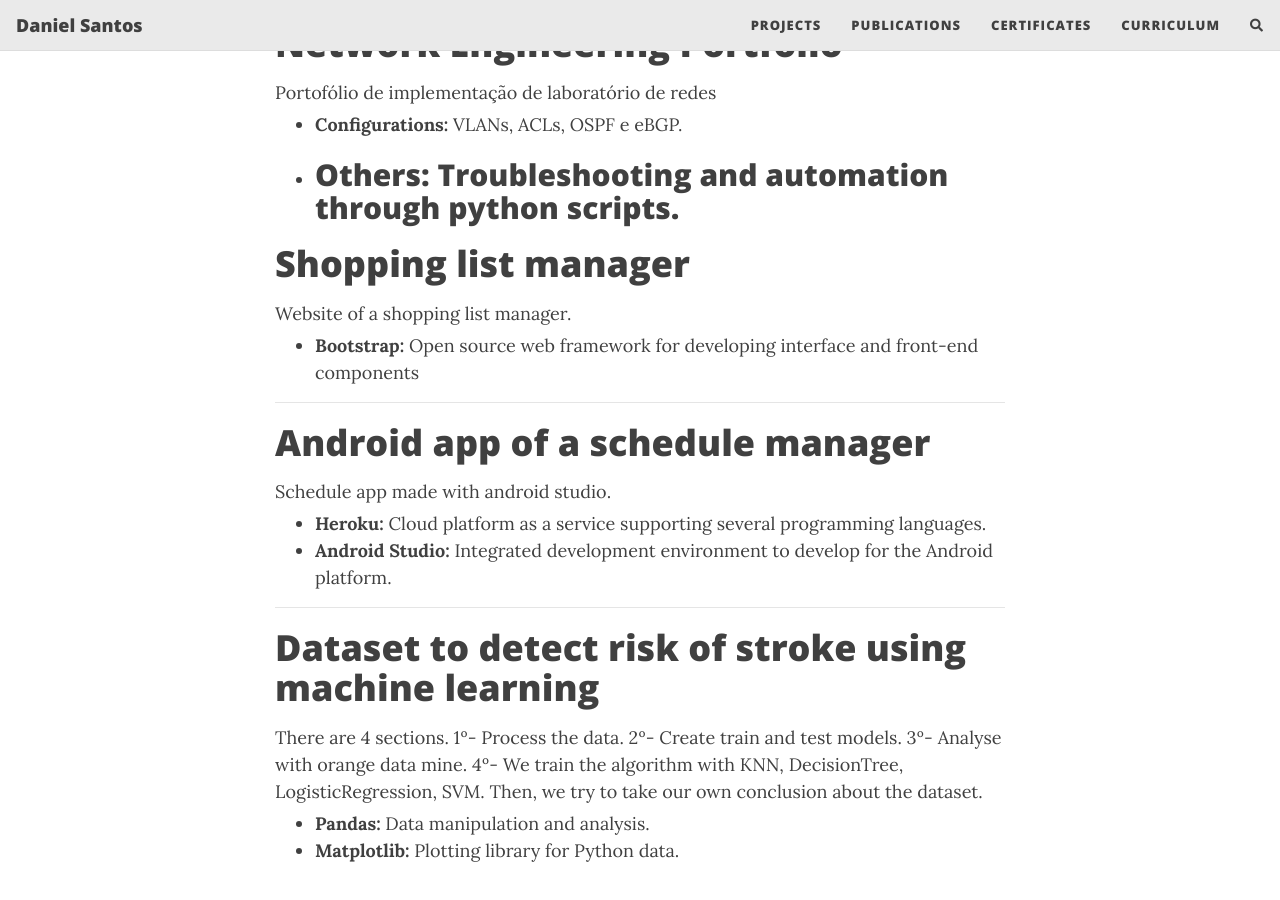
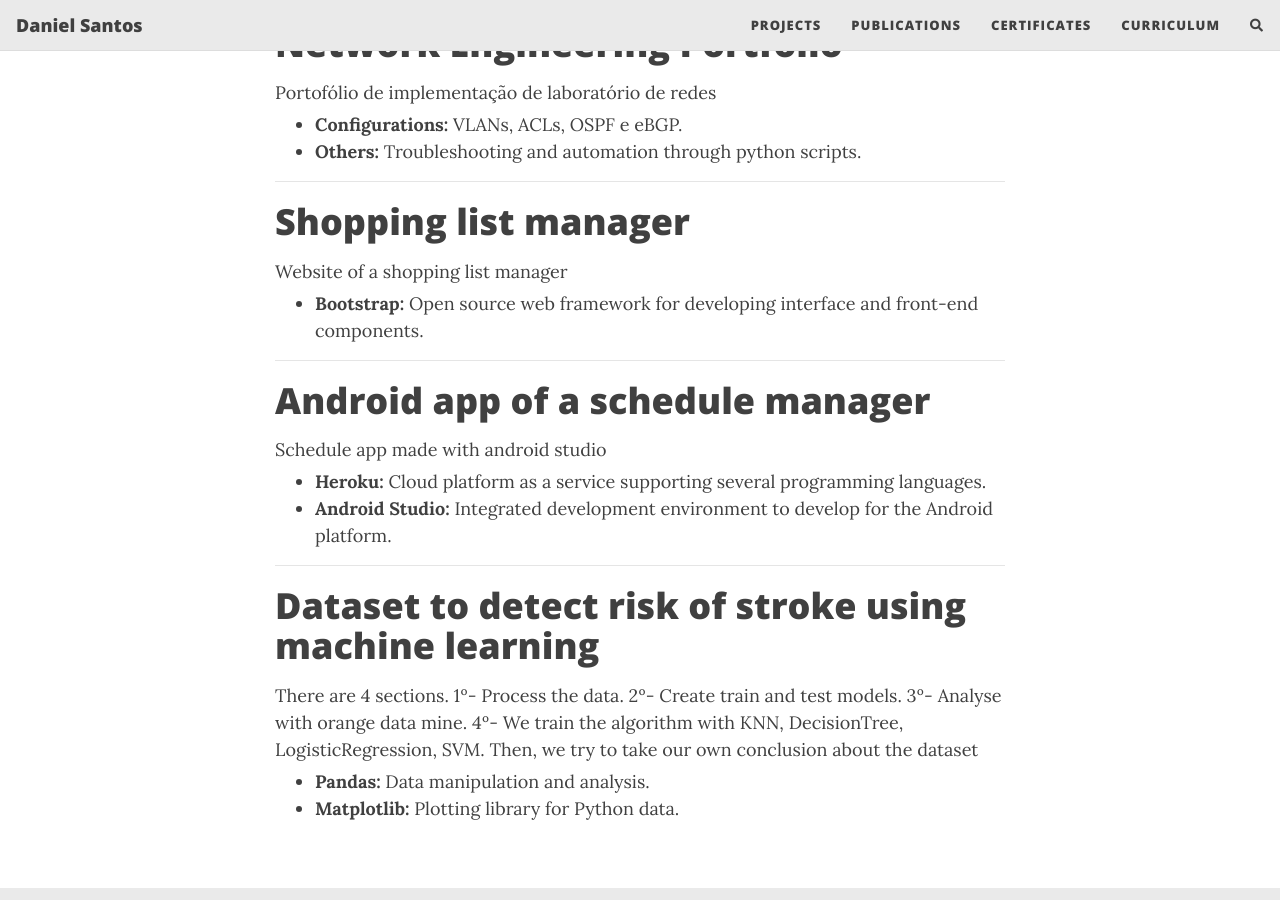
Before and after one commit to DanielSantos2001/DanielSantos2001.github.io, a Jekyll site: the page built from Projects.md, in a window 1280 px wide and 900 px high, scrolled down 300 px. Built offline with Jekyll 4.4.1, drawn with Linux system fonts in a browser that asks for light colours; nearby versions of some CDN libraries; comment, search, counter and statistics services are not loaded.

```diff
--- a/Projects.md
+++ b/Projects.md
@@ -10,19 +10,20 @@ Portofólio de implementação de laboratório de redes
 </div>
 - **Configurations:** VLANs, ACLs, OSPF e eBGP.
 - **Others:** Troubleshooting and automation through python scripts.
+
 ---
 
 #  <a href="https://github.com/DanielSantos2001/ManageShoppingList_WebsiteWith-FrontEnd-APIBackEnd" style="color: inherit; text-decoration: none;" onmouseover="this.style.color='#0085A1'" onmouseout="this.style.color='inherit'"> Shopping list manager</a>
 <div style="margin-bottom: 5px; margin-top: 1rem;">
-Website of a shopping list manager.
+Website of a shopping list manager
 </div>
-- **Bootstrap:** Open source web framework for developing interface and front-end components
+- **Bootstrap:** Open source web framework for developing interface and front-end components.
 
 ---
 
 #  <a href="https://github.com/DanielSantos2001/Android-ScheduleAppWith-DataBase-API" style="color: inherit; text-decoration: none;" onmouseover="this.style.color='#0085A1'" onmouseout="this.style.color='inherit'"> Android app of a schedule manager</a>
 <div style="margin-bottom: 5px; margin-top: 1rem;">
-Schedule app made with android studio.
+Schedule app made with android studio
 </div>
 - **Heroku:** Cloud platform as a service supporting several programming languages.
 - **Android Studio:** Integrated development environment to develop for the Android platform.
@@ -31,7 +32,7 @@ Schedule app made with android studio.
 
 #  <a href="https://github.com/DanielSantos2001/DatasetStroke-MachineLearning" style="color: inherit; text-decoration: none;" onmouseover="this.style.color='#0085A1'" onmouseout="this.style.color='inherit'"> Dataset to detect risk of stroke using machine learning</a>
 <div style="margin-bottom: 5px; margin-top: 1rem;">
-There are 4 sections. 1º- Process the data. 2º- Create train and test models. 3º- Analyse with orange data mine. 4º- We train the algorithm with KNN, DecisionTree, LogisticRegression, SVM. Then, we try to take our own conclusion about the dataset.
+There are 4 sections. 1º- Process the data. 2º- Create train and test models. 3º- Analyse with orange data mine. 4º- We train the algorithm with KNN, DecisionTree, LogisticRegression, SVM. Then, we try to take our own conclusion about the dataset
 </div>
 - **Pandas:** Data manipulation and analysis.
 - **Matplotlib:** Plotting library for Python data.
```
